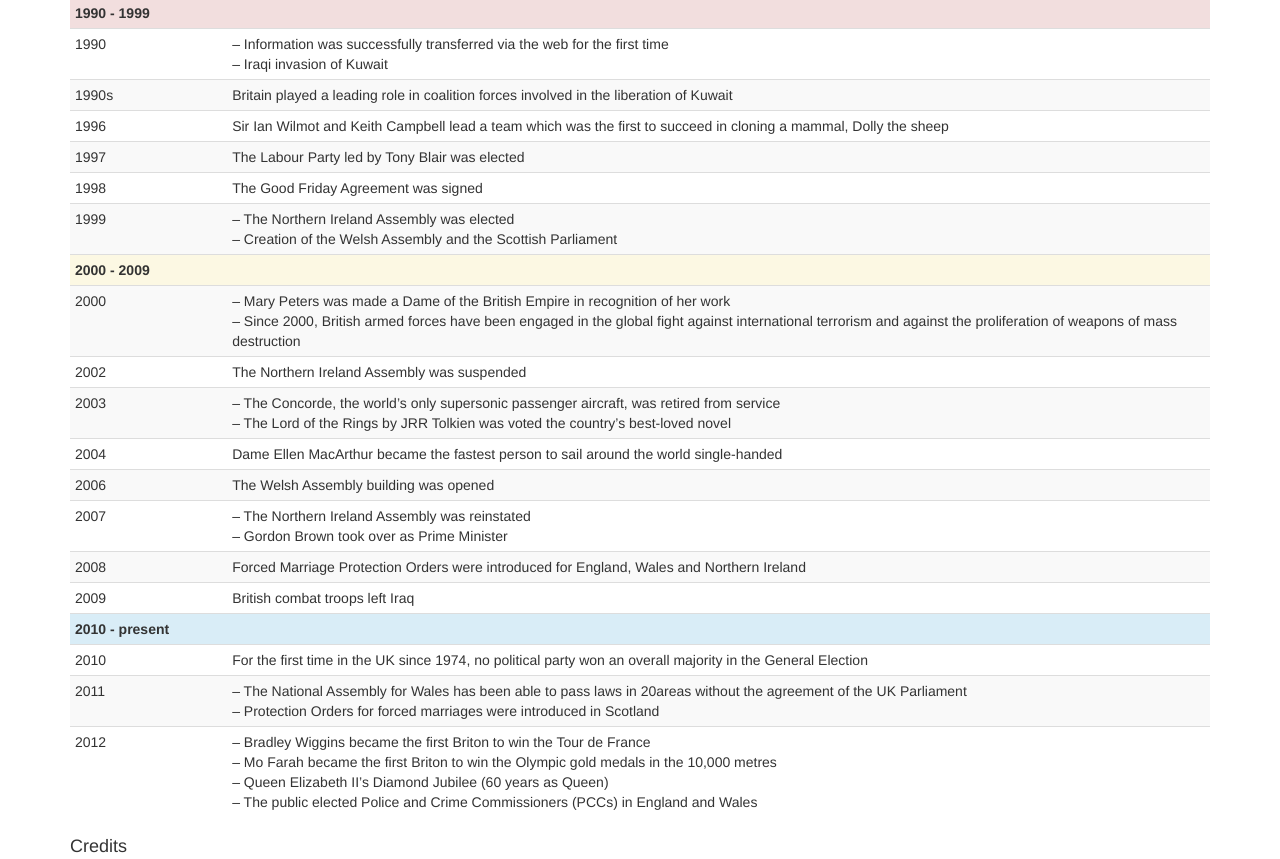
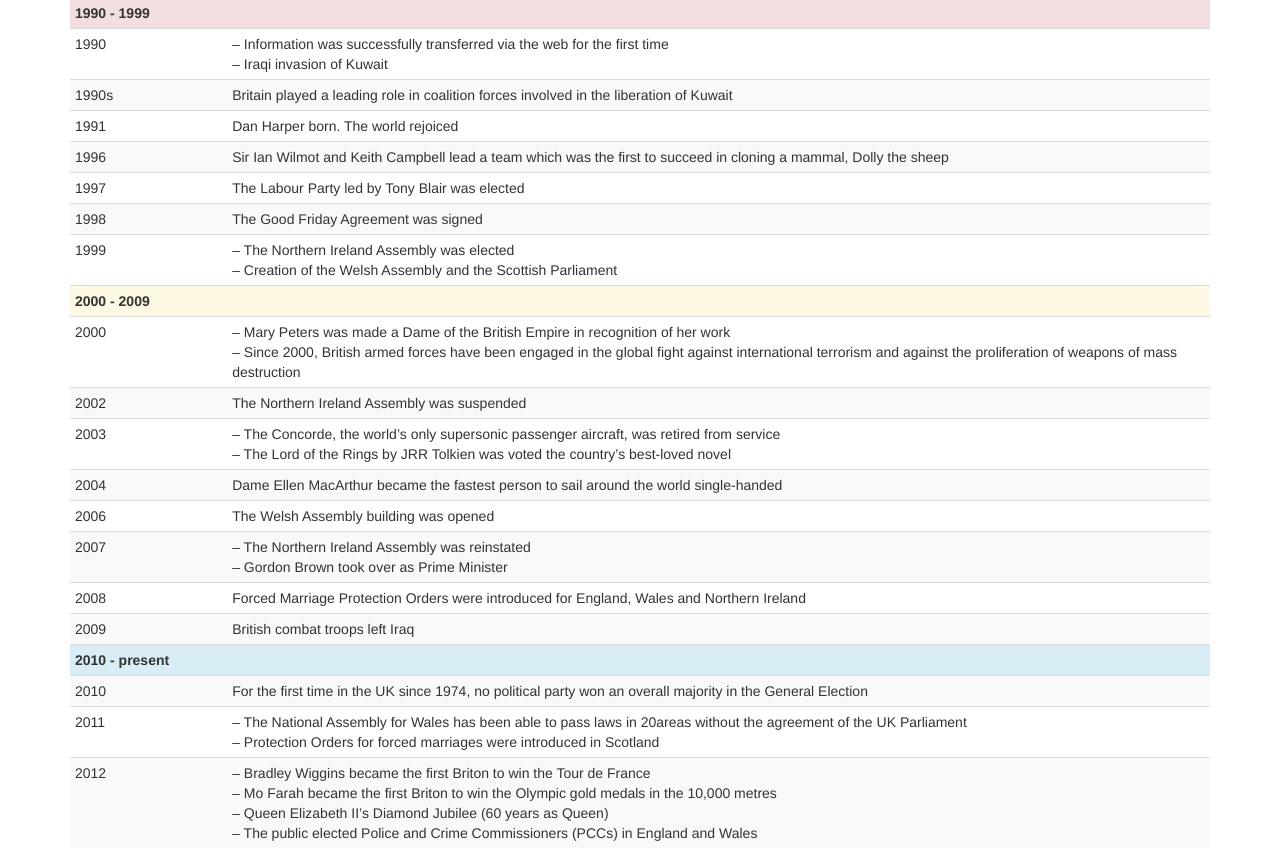
Before and after one commit to bashuk/LifeInTheUK, a plain HTML site: page index.html in a window 1280 px wide. Shown: the part 6243-7102 px from the top of the page. Drawn offline with nearby package versions, Linux system fonts and the light colour scheme.

Commit message:
Add important piece of history

```diff
--- a/index.html
+++ b/index.html
@@ -205,6 +205,7 @@
         <tr class="danger"><td colspan="2"><b>1990 - 1999</b></td></tr>
         <tr><td>1990</td><td>– Information was successfully transferred via the web for the first time<br>– Iraqi invasion of Kuwait</td></tr>
         <tr><td>1990s</td><td>Britain played a leading role in coalition forces involved in the liberation of Kuwait</td></tr>
+        <tr><td>1991</td><td>Dan Harper born. The world rejoiced</td></tr>
         <tr><td>1996</td><td>Sir Ian Wilmot and Keith Campbell lead a team which was the first to succeed in cloning a mammal, Dolly the sheep</td></tr>
         <tr><td>1997</td><td>The Labour Party led by Tony Blair was elected</td></tr>
         <tr><td>1998</td><td>The Good Friday Agreement was signed</td></tr>
```
